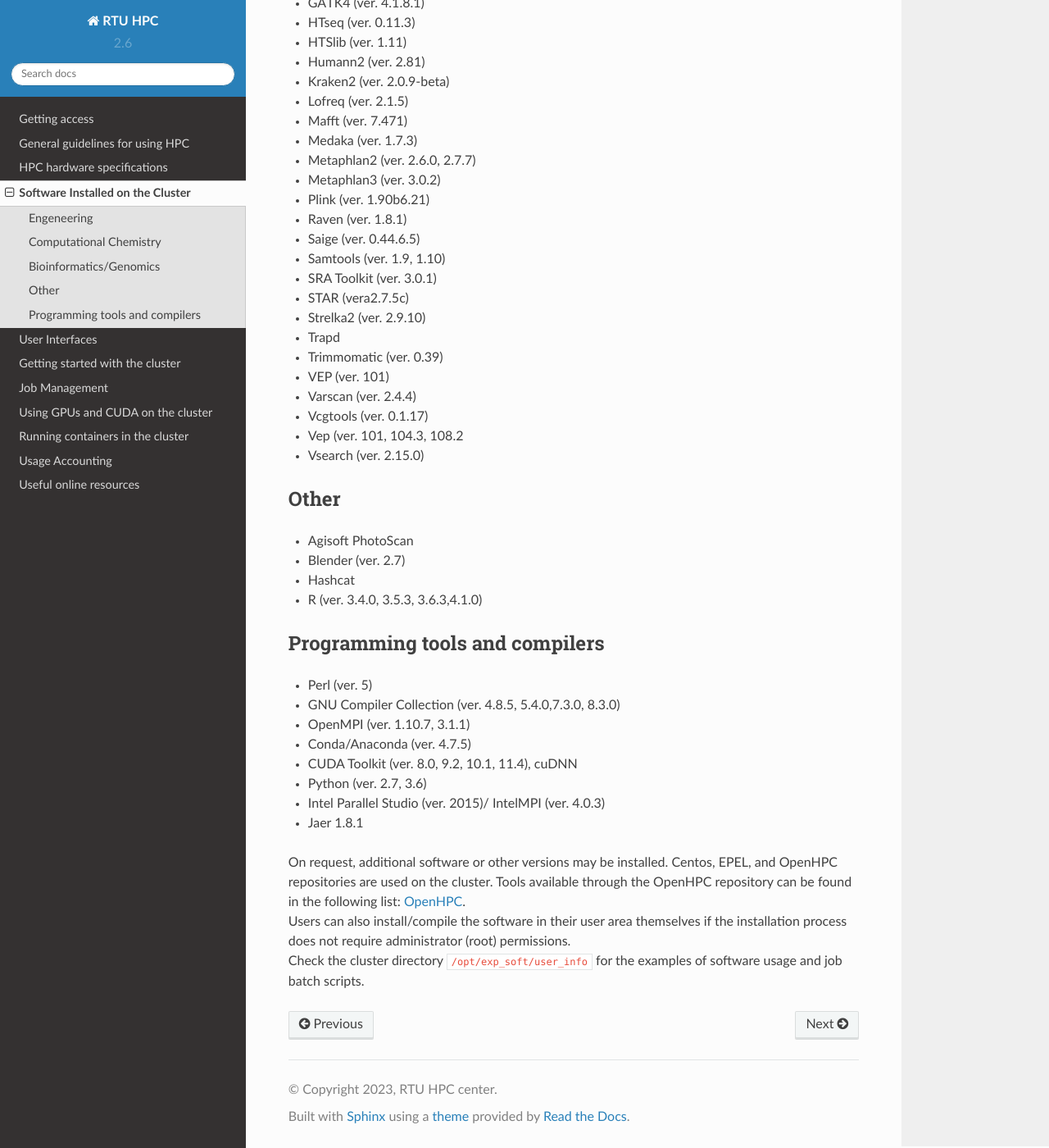
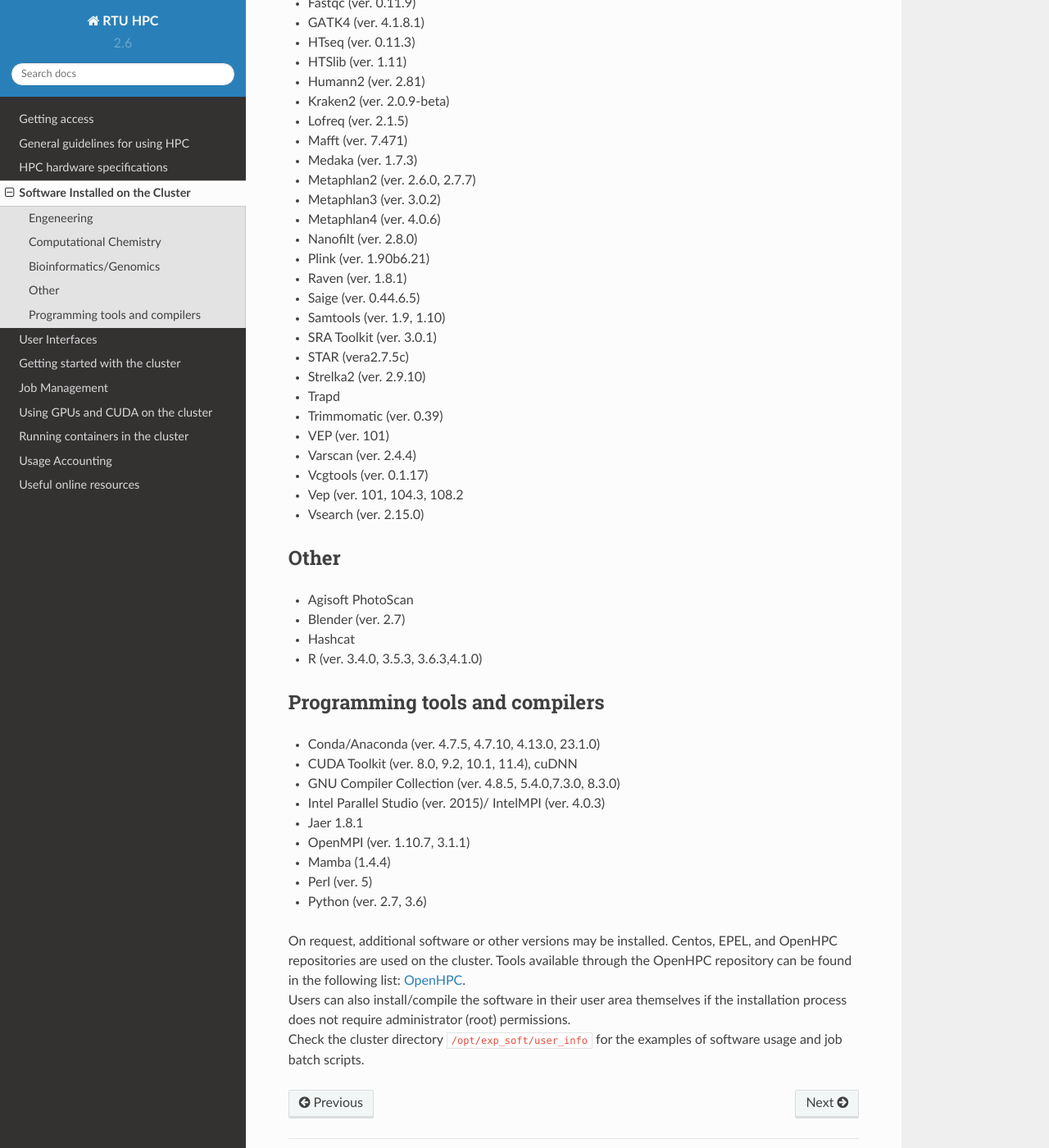
Before and after one commit to rtuhpc/hpc-manual, a Sphinx documentation site: the page built from doc/04_software.md, in a window 1280 px wide and 1400 px high, scrolled down 1320 px. Shown: the whole window at 82% size. Built offline with Sphinx 7.4.7 and the Read the Docs theme 2.0.0, drawn with Linux system fonts in a browser that asks for light colours.

Commit message:
Update 04_software.md
- Nanofilt (ver. 2.8.0)
- Chopper (ver. 0.3.0)
- Metaphlan4 (ver. 4.0.6)
- Metaphlan4 (ver. 4.0.6)
- Nanofilt (ver. 2.8.0)
- Mamba (1.4.4)

```diff
--- a/doc/04_software.md
+++ b/doc/04_software.md
@@ -33,6 +33,7 @@ This section gives a summary of the scientific software installed on the HPC clu
 - Bedtools (ver. 2.29.2)
 - Bowtie2 (ver. 2.4.1, 2.4.2)
 - Bracken (ver. 2.5)
+- Chopper (ver. 0.3.0)
 - Cutadapt (ver. 3.5)
 - DeepVariant (ver. 1.0.0)
 - Diamond (ver. 2.0.3)
@@ -50,6 +51,8 @@ This section gives a summary of the scientific software installed on the HPC clu
 - Medaka (ver. 1.7.3)
 - Metaphlan2 (ver. 2.6.0, 2.7.7)
 - Metaphlan3 (ver. 3.0.2)
+- Metaphlan4 (ver. 4.0.6)
+- Nanofilt (ver. 2.8.0)
 - Plink (ver. 1.90b6.21)
 - Raven (ver. 1.8.1)
 - Saige (ver. 0.44.6.5)
@@ -70,14 +73,17 @@ This section gives a summary of the scientific software installed on the HPC clu
 - Hashcat
 - R (ver. 3.4.0, 3.5.3, 3.6.3,4.1.0)
 ### Programming tools and compilers
-- Perl (ver. 5)
+- Conda/Anaconda (ver. 4.7.5, 4.7.10, 4.13.0, 23.1.0)
+- CUDA Toolkit (ver. 8.0, 9.2, 10.1, 11.4), cuDNN
 - GNU Compiler Collection (ver. 4.8.5, 5.4.0,7.3.0, 8.3.0)
-- OpenMPI (ver. 1.10.7, 3.1.1)
-- Conda/Anaconda (ver. 4.7.5)
-- CUDA Toolkit (ver. 8.0, 9.2, 10.1, 11.4), cuDNN
-- Python (ver. 2.7, 3.6)
 - Intel Parallel Studio (ver. 2015)/ IntelMPI (ver. 4.0.3)
 - Jaer 1.8.1
+- OpenMPI (ver. 1.10.7, 3.1.1)
+- Mamba (1.4.4)
+- Perl (ver. 5)
+- Python (ver. 2.7, 3.6)
+
+
 
 On request, additional software or other versions may be installed. Centos, EPEL, and OpenHPC repositories are used on the cluster. Tools available through the OpenHPC repository can be found in the following list: [OpenHPC](https://github.com/openhpc/ohpc/wiki/Component-List-v1.3.8).
 Users can also install/compile the software in their user area themselves if the installation process does not require administrator (root) permissions.
```
